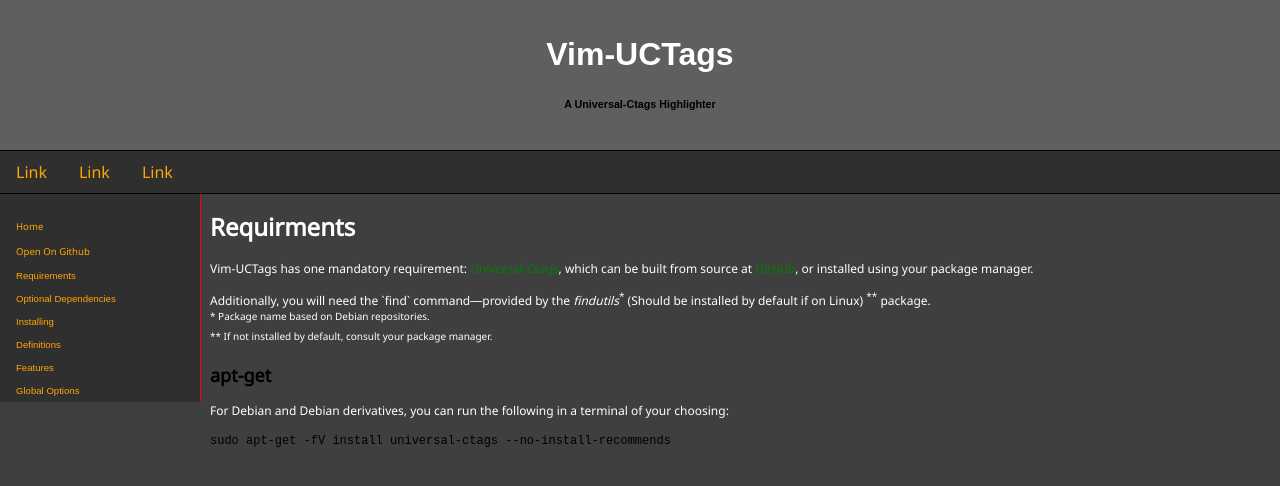
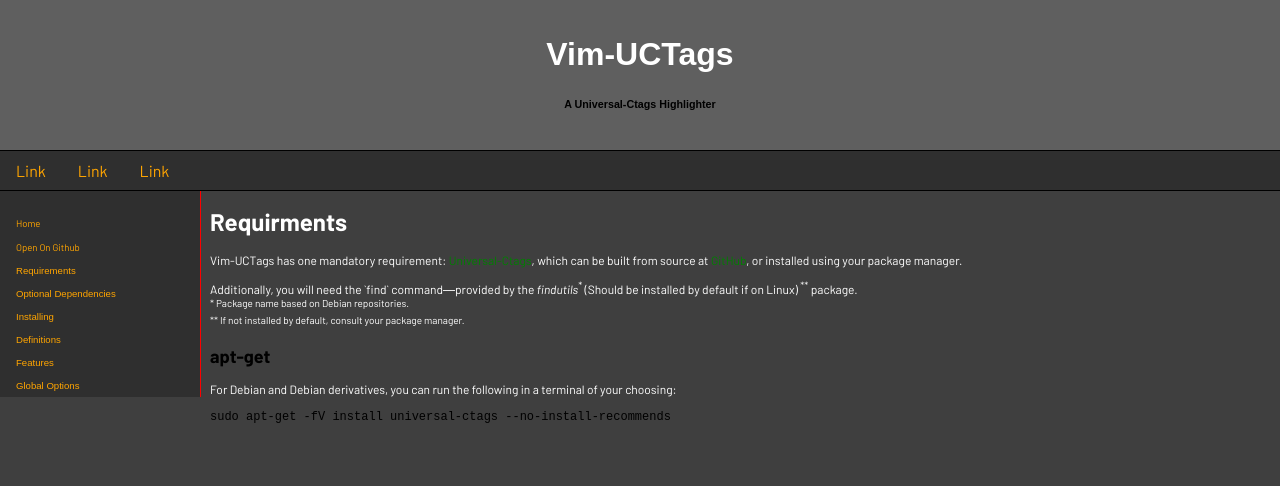
Before and after one commit to FrancescoMagliocco/vim-uctags, a Jekyll site: the page built from req.html, in a window 1280 px wide. Shown: the top 486 px of the page. Built offline with Jekyll 4.4.1, drawn with Linux system fonts in a browser that asks for light colours; some web fonts are replaced.

Commit message:
Using different font

```diff
--- a/_layouts/default.html
+++ b/_layouts/default.html
@@ -2,7 +2,9 @@
 <html lang="en-US">
 <head>
   <meta charset="UTF-8">
- <link href="https://fonts.googleapis.com/css?family=Lexend+Exa|Noto+Sans&display=swap" rel="stylesheet">
+ <!-- <link
+ href="https://fonts.googleapis.com/css?family=Lexend+Exa|Noto+Sans&display=swap"
+ rel="stylesheet"> -->
  <link rel="stylesheet" type="text/css" href="css/style.css">
 
   <meta name="viewport" content="width=device-width, initial-scale=1.0">
--- a/css/style.css
+++ b/css/style.css
@@ -1,5 +1,7 @@
+@import url('https://fonts.googleapis.com/css?family=Barlow+Condensed:400,400i,700,700i|Barlow:400,400i,700,700i|Lexend+Exa&display=swap');
+
 body {
-  font-family: 'Noto Sans', sans-serif;
+  font-family: 'Barlow', sans-serif;
   background-color: #3f3f3f;
   margin: 0;
 }
```
